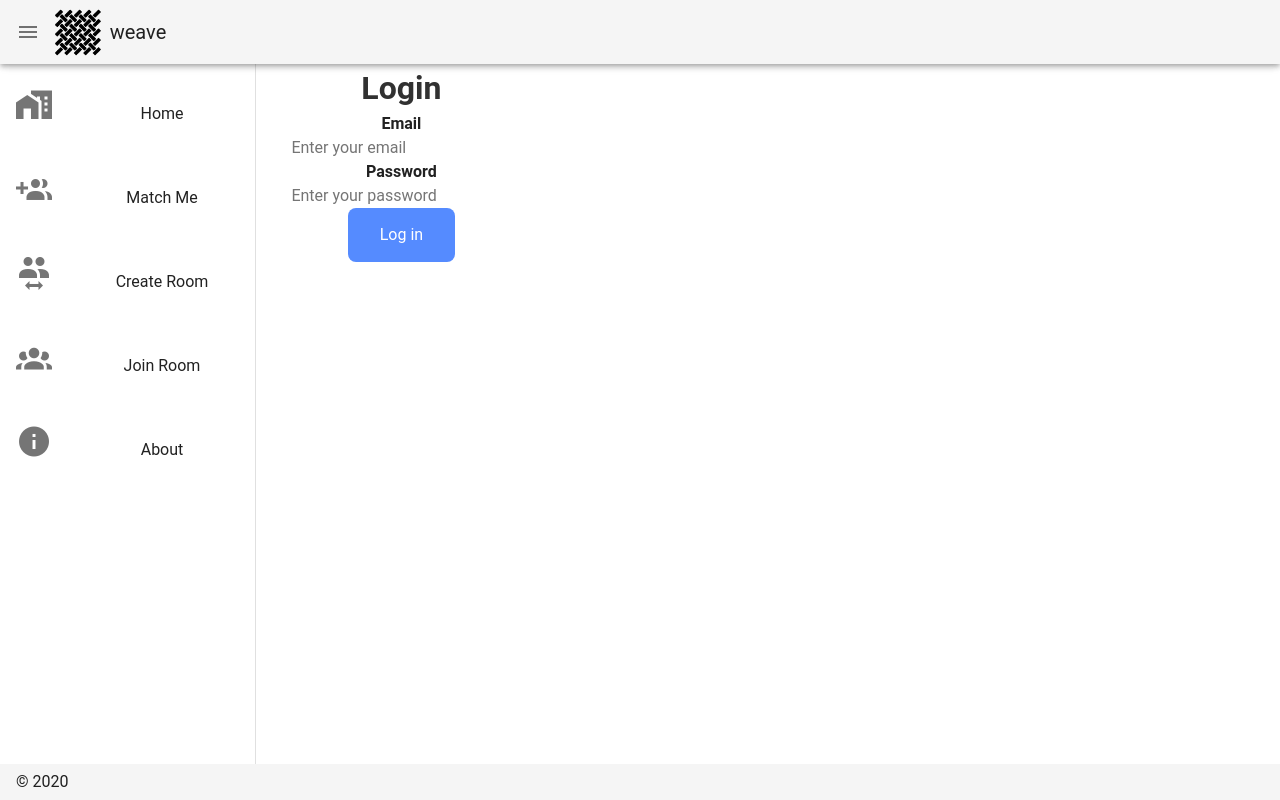
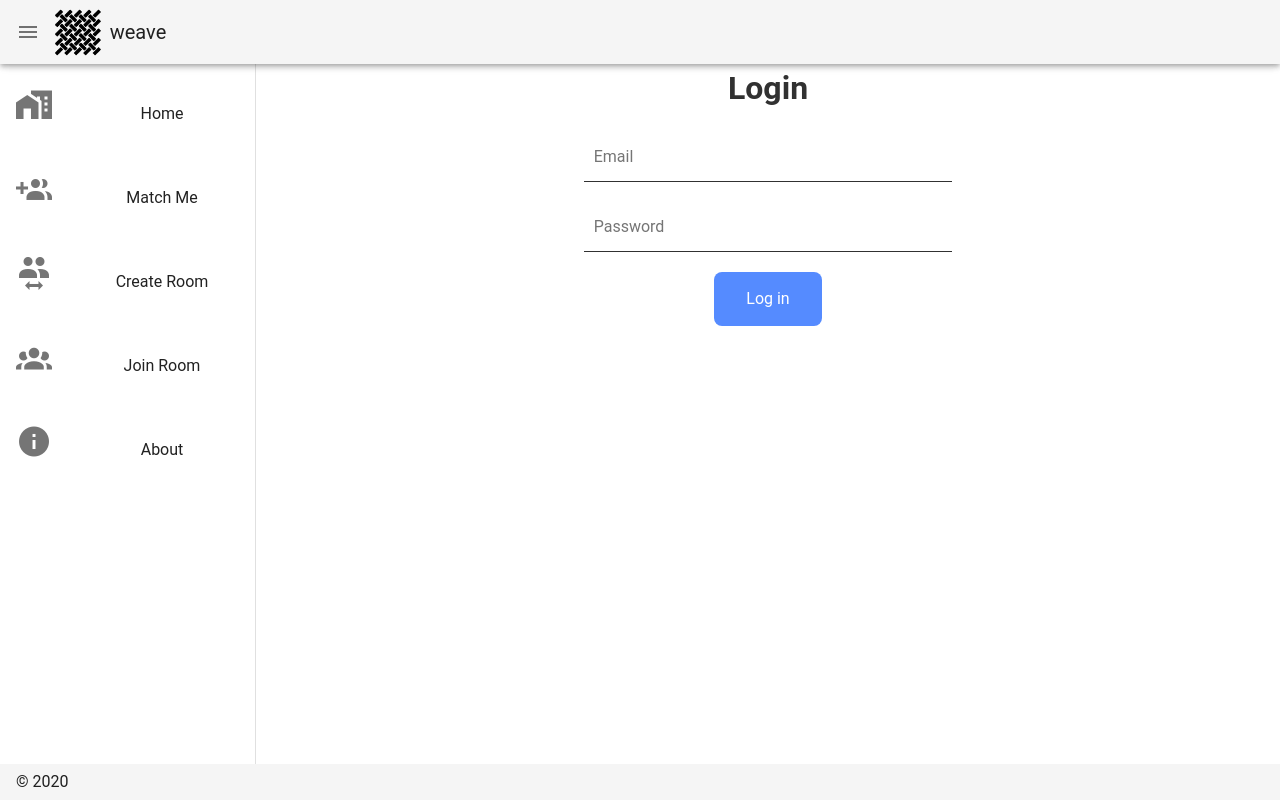
Before and after one commit to kevn07/codebrew2020, a Vue app in the folder codebrew2020/: page / in a window 1280 px wide. Built offline with nearby package versions, Linux system fonts and the light colour scheme.

Commit message:
login page styling;

```diff
--- a/codebrew2020/src/components/LoginForm.vue
+++ b/codebrew2020/src/components/LoginForm.vue
@@ -2,12 +2,10 @@
     <div>
         <div class="questions-container">
             <div class="signup-input">
-                <label for="email"><b>Email</b></label>
-                <input type="text" placeholder="Enter your email" required>
+                <input type="text" placeholder="Email" required>
             </div>
             <div class="signup-input">
-                <label for="pw"><b>Password</b></label>
-                <input type="password" placeholder="Enter your password" required>
+                <input type="password" placeholder="Password" required>
             </div>
             <div>
               <a class="btn" href="/home">Log in</a>
@@ -24,3 +22,23 @@ export default {
   }
 }
 </script>
+
+<style scoped>
+
+.signup-input {
+        margin: 20px auto;
+        text-align: center;
+    }
+
+input {
+        margin: auto;
+        padding-left: 10px;
+        border-bottom: 1px solid rgb(49, 49, 49);
+        width: 45%;
+        height: 50px;
+    }
+    input:focus {
+        outline: none;
+        border-bottom: 2px solid rgb(49, 49, 49);
+    }
+</style>
--- a/codebrew2020/src/views/Login.vue
+++ b/codebrew2020/src/views/Login.vue
@@ -1,5 +1,5 @@
 <template>
-    <div>
+    <div class="page-container">
         <h1>Login</h1>
         <LoginForm msg="this is a message"/>
     </div>
```
